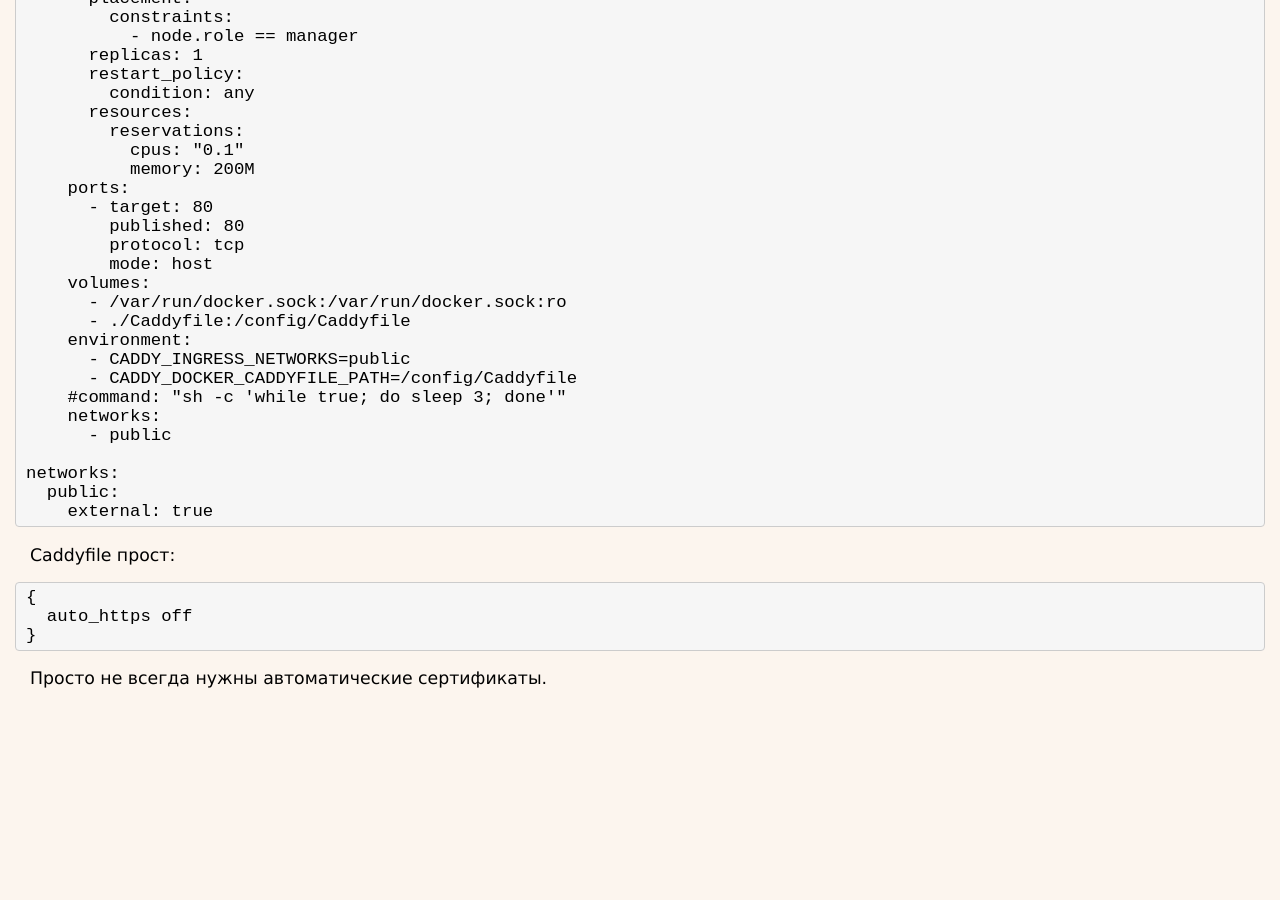
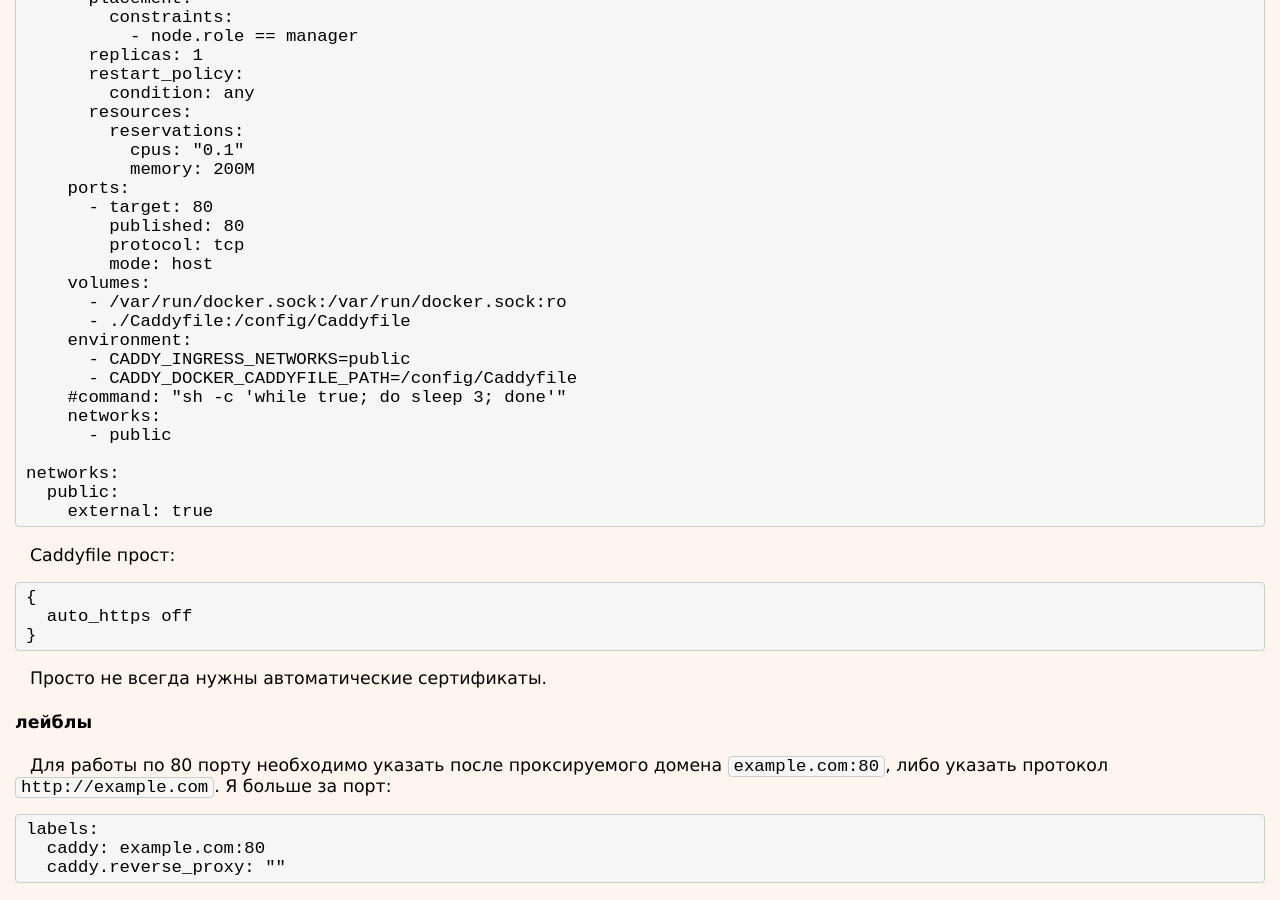
Before and after one commit to cronolio/cronolio.github.io, a Jekyll site: the page built from _minimal-devops/docker-swarm-caddy.md, in a window 1280 px wide and 900 px high, scrolled down 1435 px. Built offline with Jekyll 4.4.1, drawn with Linux system fonts in a browser that asks for light colours; before the commit the page ends 2141 px from its top, so only the background shows below that; some of the changed text lies outside the part shown.

Commit message:
add minimum info about labels

````diff
--- a/_minimal-devops/docker-swarm-caddy.md
+++ b/_minimal-devops/docker-swarm-caddy.md
@@ -116,3 +116,13 @@ Caddyfile прост:
 }
 ```
 Просто не всегда нужны автоматические сертификаты.
+
+#### лейблы
+
+Для работы по 80 порту необходимо указать после проксируемого домена `example.com:80`,
+либо указать протокол `http://example.com`. Я больше за порт:
+```
+labels:
+  caddy: example.com:80
+  caddy.reverse_proxy: "{{upstreams 80}}"
+```
````
Also changed, not shown: other parts of _minimal-devops/docker-swarm-caddy.md (+2 -2 lines).
